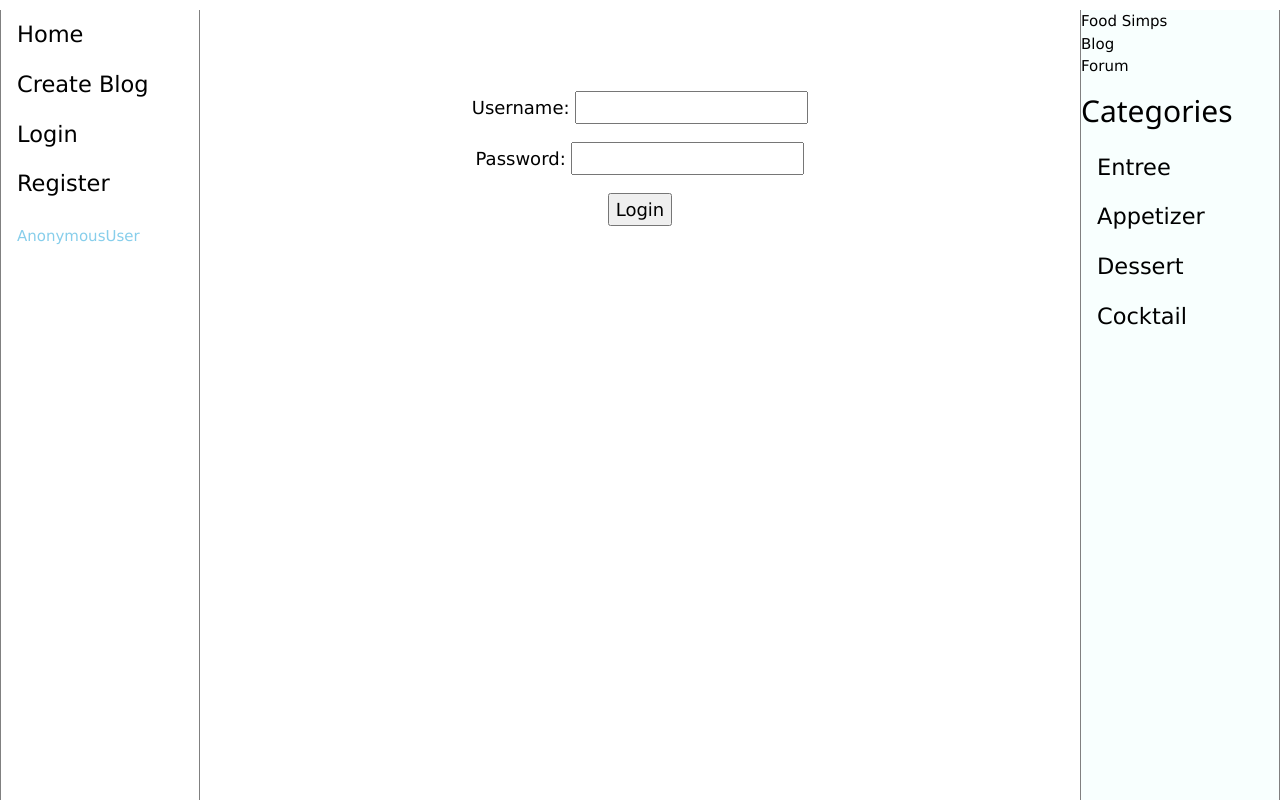
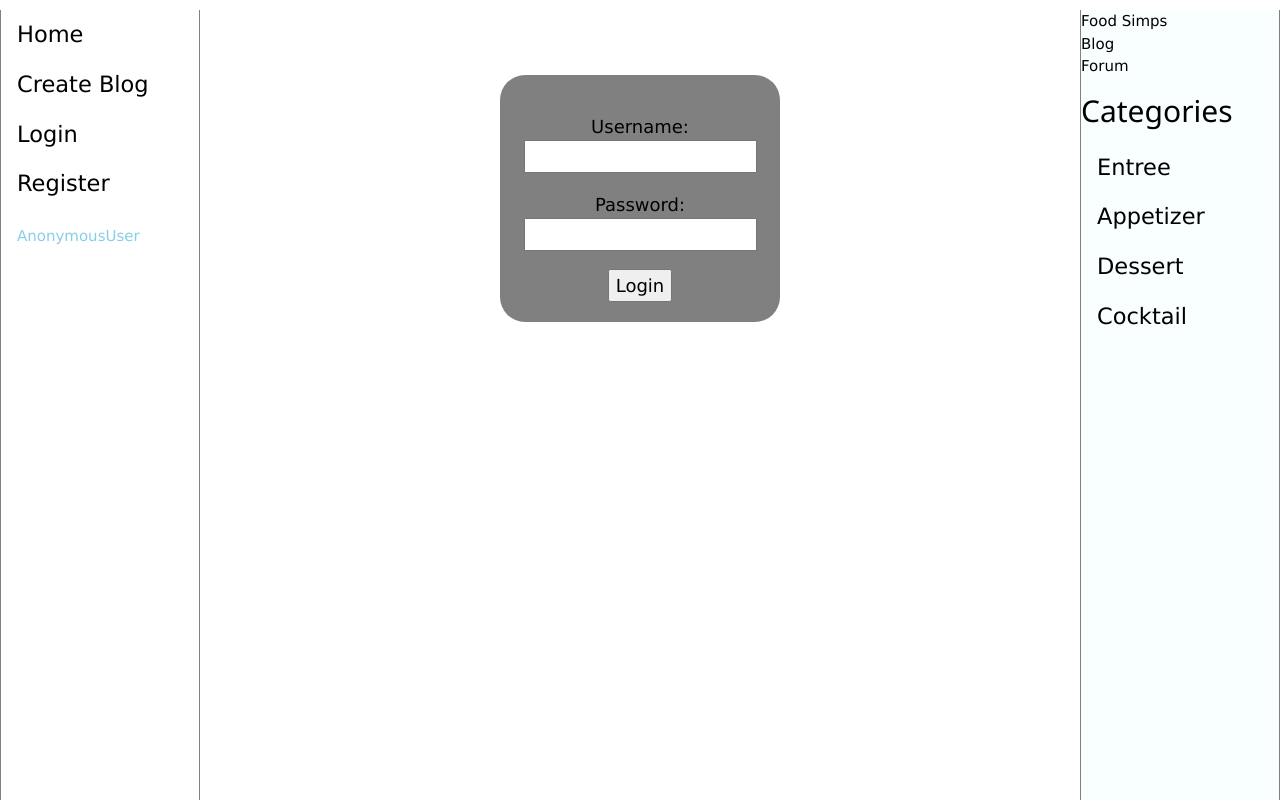
Before and after one commit to joda1196/food-blog, a Django app: page /login/ in a window 1280 px wide. Run offline with Django 4.2, Linux system fonts and the light colour scheme.

Commit message:
forms and register styling

```diff
--- a/app/static/styles.css
+++ b/app/static/styles.css
@@ -111,5 +111,9 @@
 .all-forms {
   text-align: center;
   font-size: larger;
-  margin: 2em;
+  margin-inline: 500px;
+  margin-block: 20px;
+  padding: 20px;
+  background-color: grey;
+  border-radius: 25px;
 }
--- a/app/templates/base.html
+++ b/app/templates/base.html
@@ -30,7 +30,7 @@
       <a href="{% url 'homepage' %}" class="w3-bar-item all-links">Home</a>
       <a href="#" class="w3-bar-item all-links">Create Blog</a>
       <a href="{% url 'login' %}" class="w3-bar-item all-links">Login</a>
-      <a href="#" class="w3-bar-item all-links">Register</a>
+      <a href="{% url 'register' %}" class="w3-bar-item all-links">Register</a>
       <div class="w3-dropdown-hover w3-right">
         <!-- if request.user.is_authenticated -->
         <button class="w3-button w3-text-light-blue w3-padding-16">
--- a/config/urls.py
+++ b/config/urls.py
@@ -23,4 +23,5 @@ urlpatterns = [
     path("login/", views.login_view, name="login"),
     path("logout/", views.logout_view, name="logout"),
     path("filter_results/", views.filter_results, name="filter results"),
+    path("register/", views.register_view, name="register"),
 ]
```
